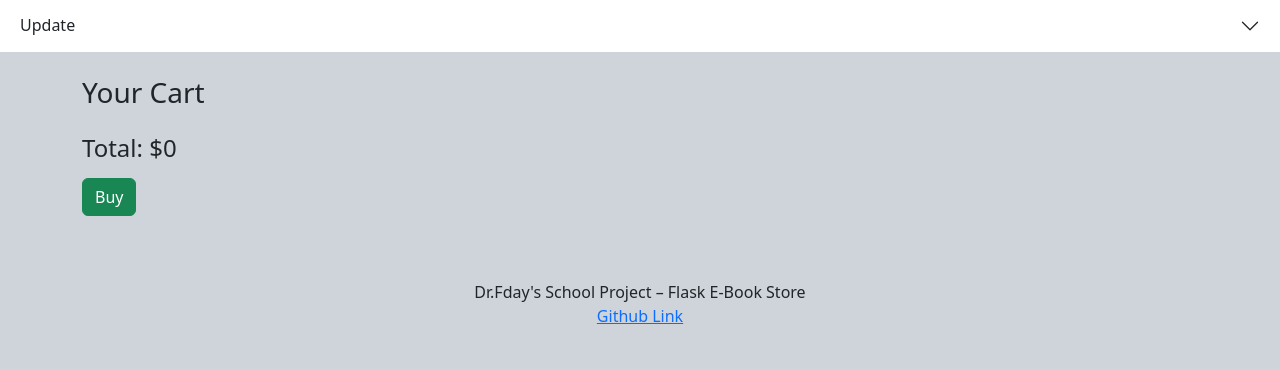
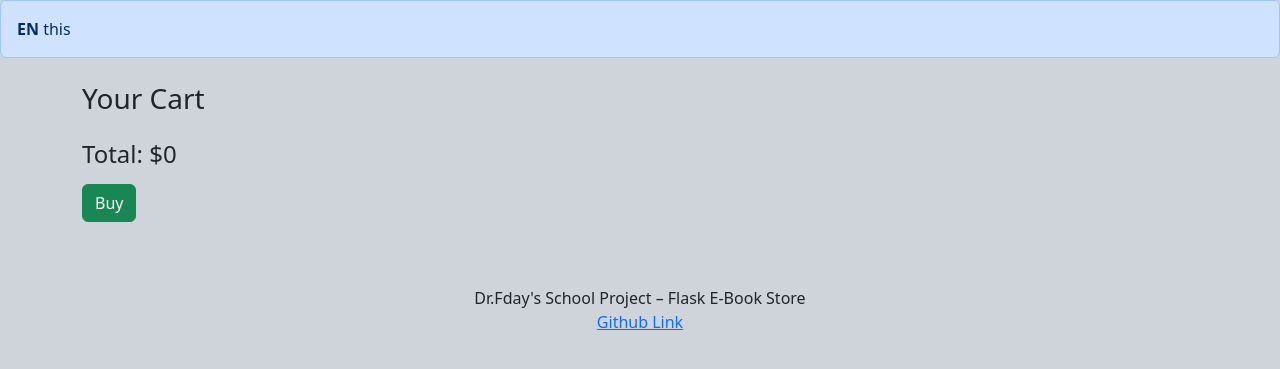
Before and after one commit to DrFday/flask-store, a Flask app: page /cart in a window 1280 px wide. Shown: the part 56-425 px from the top of the page. Run offline with Flask 3, Linux system fonts and the light colour scheme.

Commit message:
Update base.html

```diff
--- a/templates/base.html
+++ b/templates/base.html
@@ -21,16 +21,14 @@
     {% endif %}
   </div>
 </nav>
- <div class="accordion accordion-flush" id="accordionFlushExample">
-  <div class="accordion-item">
-    <h2 class="accordion-header">
-      <button class="accordion-button collapsed" type="button" data-bs-toggle="collapse" data-bs-target="#flush-collapseOne" aria-expanded="false" aria-controls="flush-collapseOne">
-        Update
-      </button>
-    </h2>
-    <div id="flush-collapseOne" class="accordion-collapse collapse" data-bs-parent="#accordionFlushExample">
-      <div class="accordion-body"><code>EN</code>The copyrighted downloadable books have been removed therfore the download button does nothing .</br><code>FA</code>فایل های دانلودی حذف شده بخاطر کپی رایت ، برای همین گذینه دانلو هیچ کاری نمیکند .</code></div>
-    </div>
+ <div class="alert alert-primary d-flex align-items-center" role="alert">
+  <svg xmlns="http://www.w3.org/2000/svg" class="d-none">
+   <symbol id="check-circle-fill" viewBox="0 0 16 16">
+    <path d="M16 8A8 8 0 1 1 0 8a8 8 0 0 1 16 0zm-3.97-3.03a.75.75 0 0 0-1.08.022L7.477 9.417 5.384 7.323a.75.75 0 0 0-1.06 1.06L6.97 11.03a.75.75 0 0 0 1.079-.02l3.992-4.99a.75.75 0 0 0-.01-1.05z"/>
+  </symbol>
+      </svg>
+  <div>
+    <strong>EN</strong> this
   </div>
 </div>
 {% block content %}{% endblock %}
```
